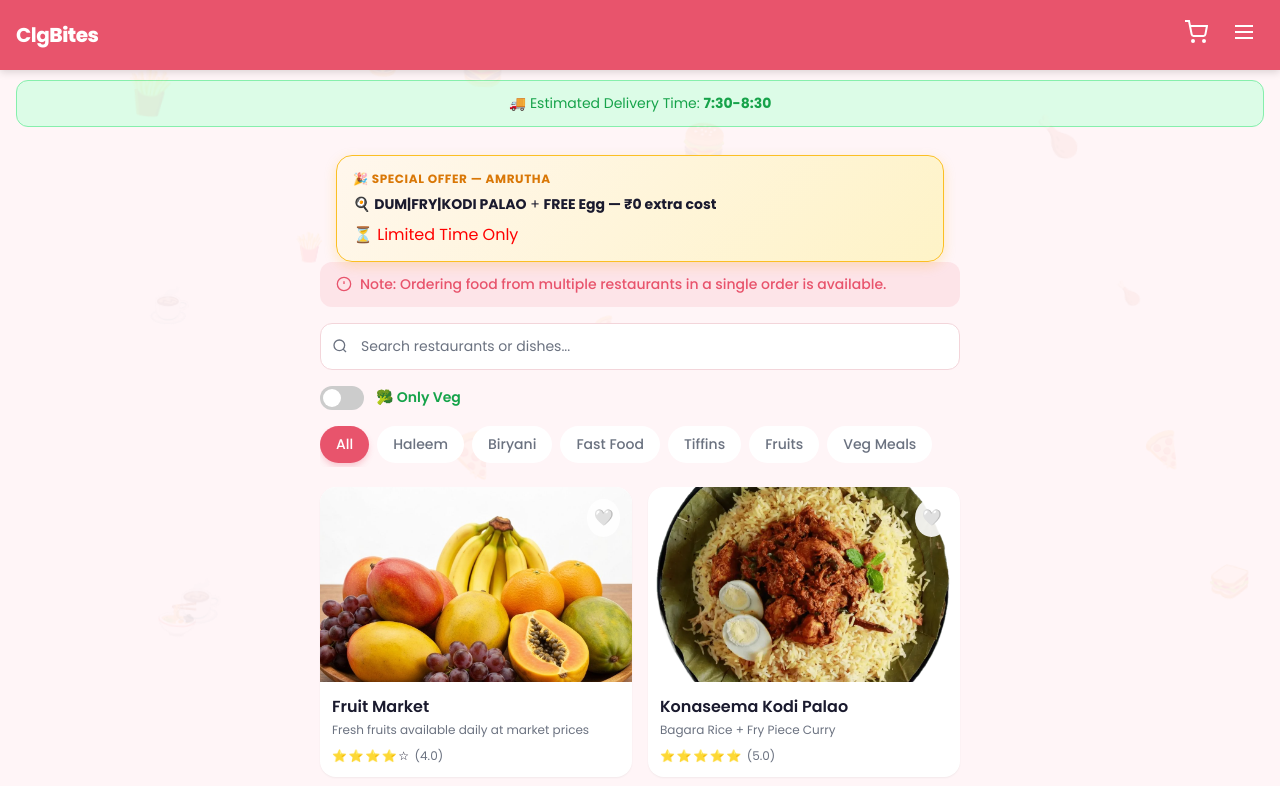
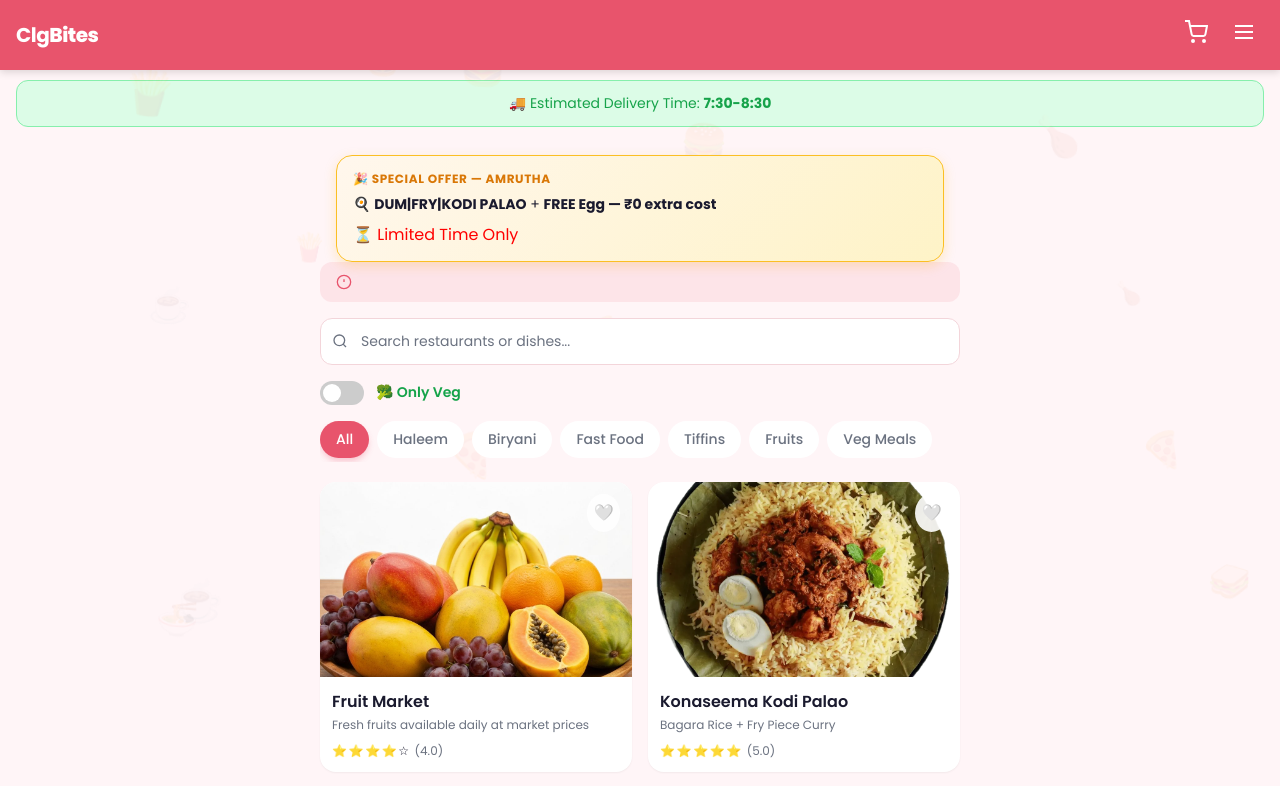
Before and after one commit to tejacode2024/clg-bites-angular, an Angular app: page / in a window 1280 px wide. Shown: the top 786 px of the page. Built offline with nearby package versions, Linux system fonts and the light colour scheme; no server answers; the database is empty.

Commit message:
removed order

```diff
--- a/src/app/pages/home/home.component.ts
+++ b/src/app/pages/home/home.component.ts
@@ -55,9 +55,7 @@ import { FormsModule } from '@angular/forms';
             <line x1="12" y1="8" x2="12" y2="12"/>
             <line x1="12" y1="16" x2="12.01" y2="16"/>
           </svg>
-          <p style="color:var(--primary);font-weight:500;font-size:0.875rem;">
-            Note: Ordering food from multiple restaurants in a single order is available.
-          </p>
+
         </div>
 
         <!-- Search -->
```
